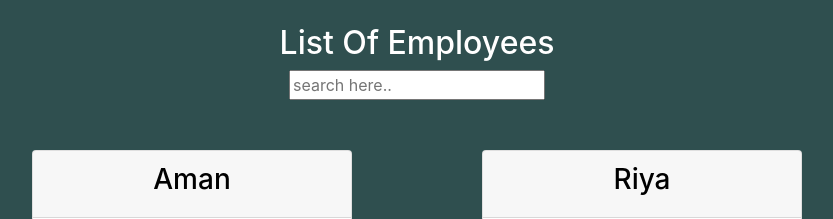
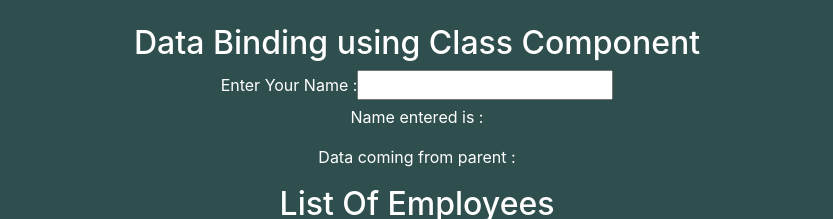
Before and after one commit to jivika-pahwa-FP/ReactJS-Training, a React (Create React App) app: page / in a window 1280 px wide. Shown: the top 219 px of the page, without its empty margins (223-1056 px from the left). Built offline with nearby package versions, Linux system fonts and the light colour scheme.

Commit message:
fourth react assignment

```diff
--- a/src/index.js
+++ b/src/index.js
@@ -7,7 +7,7 @@ import FiterDataComponent from './ClassComponent/FilterDataComponent';
 
 ReactDom.render(
   <div>
-    {/* <DataBindingClassComponent></DataBindingClassComponent> */}
+    <DataBindingClassComponent></DataBindingClassComponent>
     <FiterDataComponent data = {Data}></FiterDataComponent>
   </div>,
   document.getElementById("root")
```
